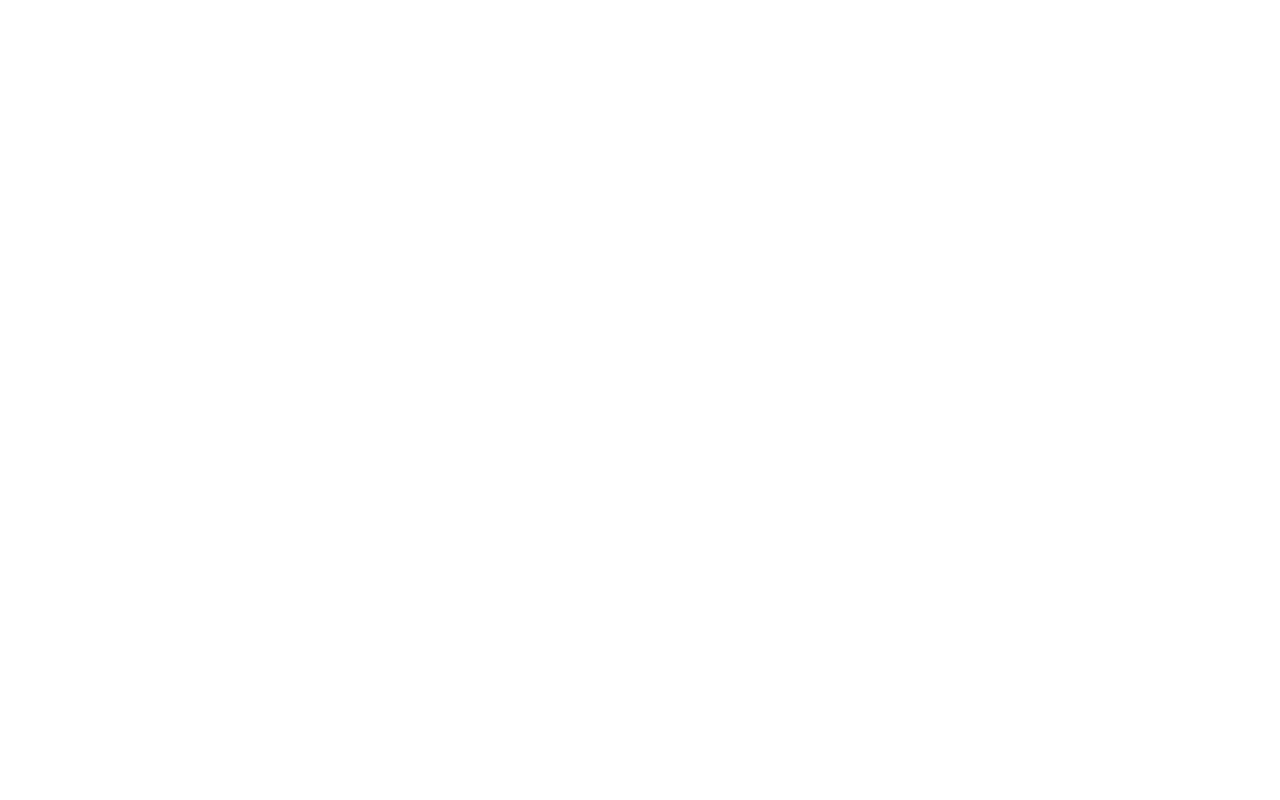
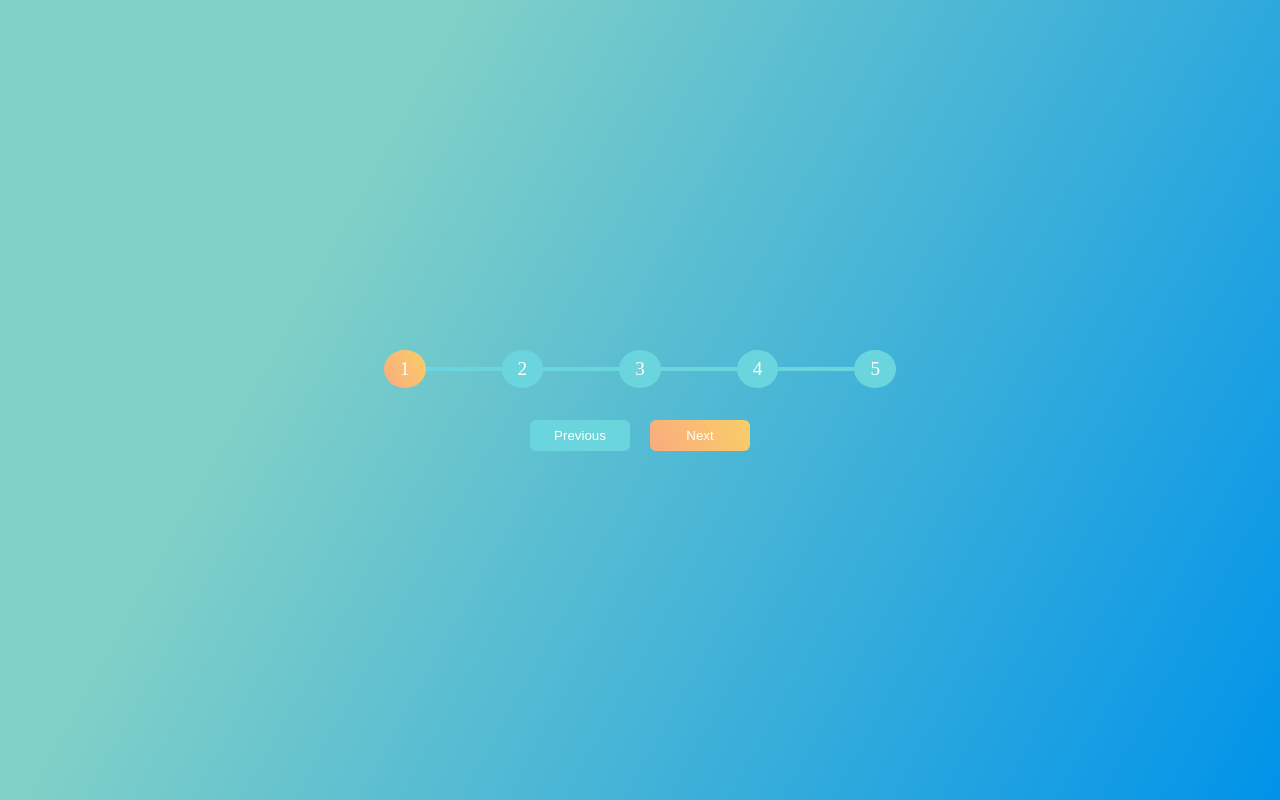
Before and after one commit to muhammadumair11/50projects-JS, a plain HTML site: page project 2/index.html in a window 1280 px wide. Drawn offline with Linux system fonts and the light colour scheme.

Commit message:
new-update

```diff
--- a/project 2/index.html
+++ b/project 2/index.html
@@ -4,11 +4,25 @@
     <meta charset="UTF-8">
     <meta http-equiv="X-UA-Compatible" content="IE=edge">
     <meta name="viewport" content="width=device-width, initial-scale=1.0">
+    <link rel="stylesheet" href="style.css">
     <title>Document</title>
 </head>
 <body>
-    <script>
+    <div class="container">
+        <div class="items">
+            <div class="progressbar"></div>
+            <div class="item active">1</div>
+            <div class="item">2</div>
+            <div class="item">3</div>
+            <div class="item">4</div>
+            <div class="item">5</div>
+        </div>
+        <div class="btns">
+            <button id="prev" disabled>Previous</button>
+            <button id="next">Next</button>
+        </div>
+    </div>
 
-        </script>
+    <script src="script.js"></script>
 </body>
 </html>
--- /dev/null
+++ b/project 2/script.js
@@ -0,0 +1,44 @@
+const next = document.getElementById("next");
+const prev = document.getElementById("prev");
+const progress = document.querySelector(".progressbar");
+const items = document.querySelectorAll(".item");
+let count = 1;
+
+next.addEventListener("click", () => {
+    count += 1;
+    if(count > items.length) {
+        count = items.length;
+    }
+    update();
+    console.log(count);
+})
+prev.addEventListener("click", () => {
+    count -= 1;
+    if(count < 1) {
+        count = 1;
+    }
+    update();
+    console.log(count);
+});
+
+const update = () => {
+    items.forEach((item,i) => {
+        if(i < count) {
+            item.classList.add("active");
+        } else {
+            item.classList.remove("active");
+        }
+    })
+    const actives = document.querySelectorAll(".active");
+
+    progress.style.width = ((actives.length - 1) / (items.length - 1)) * 100 + "%";
+
+    if(count == 1) {
+        prev.disabled = false;
+    } else if (count == items.length) {
+        next.disabled = true;
+    } else {
+        prev.disabled = false;
+        next.disabled = false;
+    }
+}
--- /dev/null
+++ b/project 2/style.css
@@ -0,0 +1,129 @@
+*,
+*::after,
+*::before {
+  padding: 0;
+  margin: 0;
+  box-sizing: border-box;
+}
+
+:root {
+  --bgcolor:linear-gradient(299deg, #0093E9 0%, #80D0C7 73%);
+
+  --line-fill:linear-gradient(62deg, #FBAB7E 0%, #F7CE68 100%);
+
+
+    --empty-bg: rgb(107, 213, 221);
+}
+
+body {
+  height: 100vh;
+
+  display: flex;
+  justify-content: center;
+  align-items: center;
+
+  background:  var(--bgcolor);
+}
+
+.container {
+    text-align: center;
+    width: 100%;
+
+    display: flex;
+    flex-direction: column;
+    justify-content: center;
+    align-items: center;
+}
+
+
+.container .items {
+    display: flex;
+    justify-content: space-between;
+    align-items: center;
+
+    width: 40%;
+
+    position: relative;
+}
+
+@media (max-width: 500px) {
+    .container .items {
+        width: 90%;
+    }
+}
+
+
+
+.items .item {
+    font-size: 1.2rem;
+    color: #fff;
+    background-color: var(--empty-bg);
+
+    border-radius: 100%;
+
+    padding: .5rem 1rem;
+    margin: 1rem 0;
+}
+.item.active {
+    background: var(--line-fill);
+}
+
+.items::before {
+    content: '';
+    width: 100%;
+    height: 4px;
+
+    background: var(--empty-bg);
+
+    position: absolute;
+    top: 50%;
+    transform: translateY(-50%);
+
+    z-index: -1;
+}
+
+
+.progressbar {
+    width: 0%;
+    height: 4px;
+
+    background: var(--line-fill);
+
+    position: absolute;
+    top: 50%;
+    transform: translateY(-50%);
+
+    z-index: -1;
+
+    transition: all 500ms ease-in-out;
+}
+
+button {
+    padding: .5rem 1rem;
+    margin: 1rem .5rem;
+
+    width: clamp(100px, 15vw, 100px);
+
+    border-radius: 6px;
+    border: none;
+
+    background: var(--line-fill);
+
+    color: #fff;
+    font-size: bold;
+
+    cursor: pointer;
+
+    transition: all 500ms;
+}
+
+button:focus {
+    outline: none;
+}
+button:active {
+    transform: scale(.9);
+}
+button:disabled {
+    cursor: not-allowed;
+    background: var(--empty-bg);
+}
```
